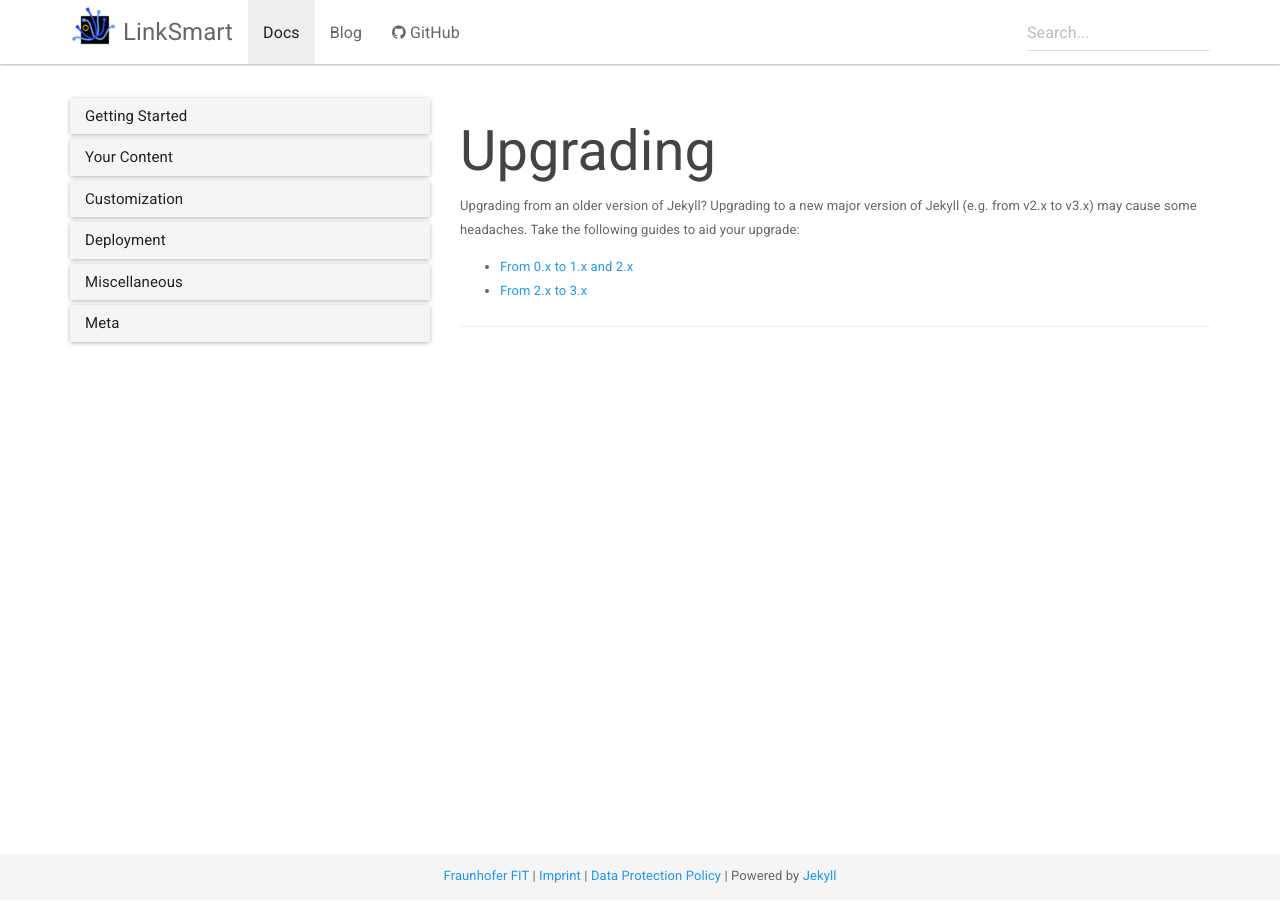
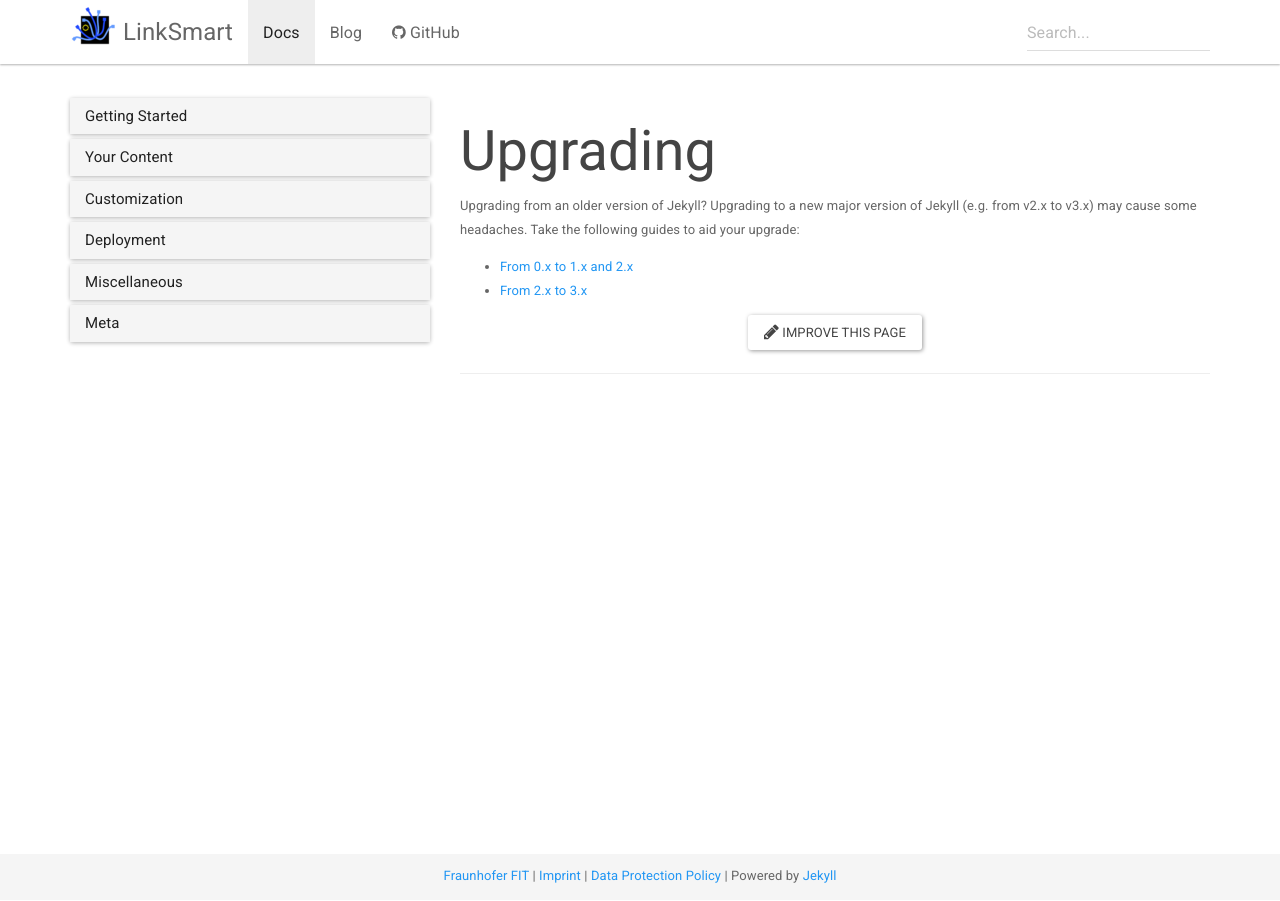
Before and after one commit to aksakalli/jekyll-doc-theme, a Jekyll site: the page built from _docs/upgrading.md, in a window 1280 px wide. Built offline with Jekyll 4.4.1, drawn with Linux system fonts in a browser that asks for light colours; nearby versions of some CDN libraries.

Commit message:
docs taglink & edit link

```diff
--- a/_layouts/docs.html
+++ b/_layouts/docs.html
@@ -13,6 +13,11 @@ layout: default
         <div class="col-md-8">
             <h1>{{ page.title }}</h1>
             <div>{{ content }}</div>
+            <p class="text-center">
+              <a target="_blank" href="{{site.github_address}}/master/{{ page.path }}" class="btn btn-default githubEditButton" role="button">
+                <i class="fa fa-pencil fa-lg"></i> Improve this page
+              </a>
+            </p>
             <hr>
             {% include section_nav.html %}
         </div>
--- a/css/main.scss
+++ b/css/main.scss
@@ -25,7 +25,6 @@ body {
   // background-attachment: fixed;
   background-size: cover;
   background-position: center 36%;
-
 }
 .navbar-container {
   font-size: 16px;
@@ -39,7 +38,14 @@ body {
   background-color: #f5f5f5;
 }
 .post-list-container {
-    li a.active {
-        font-weight: bold;
-    }
+  li a.active {
+    font-weight: bold;
+  }
 }
+*[id]:before {
+  display: block;
+  content: " ";
+  margin-top: -75px;
+  height: 75px;
+  visibility: hidden;
+}
--- a/index.html
+++ b/index.html
@@ -6,7 +6,7 @@ layout: default
     <div class="container">
         <h1>Open Source Middleware Platform</h1>
         <p>For Networked Embedded Systems, allowing developers to incorporate heterogeneous physical devices into their applications through easy-to-use web services for controlling any device.</p>
-        <p><a class="btn btn-primary btn-lg" href="#" role="button">Learn more</a></p>
+        <p><a class="btn btn-primary btn-lg" href="{{ " /docs/home/ " | prepend: site.baseurl }}" role="button">Learn more</a></p>
     </div>
 </div>
 
```
